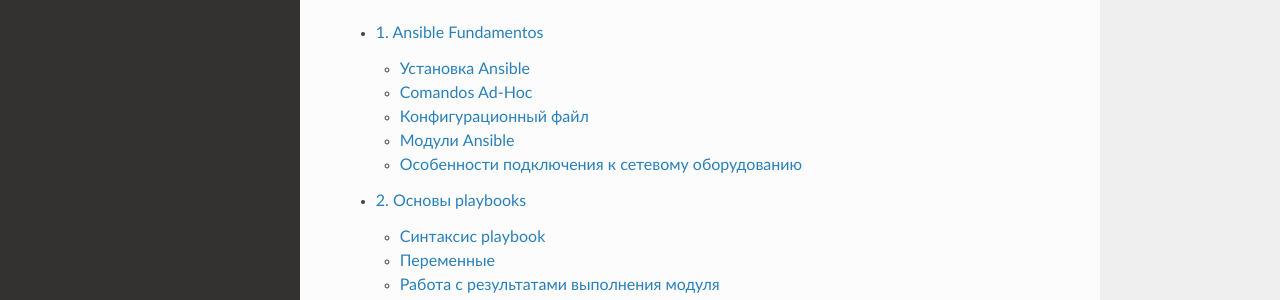
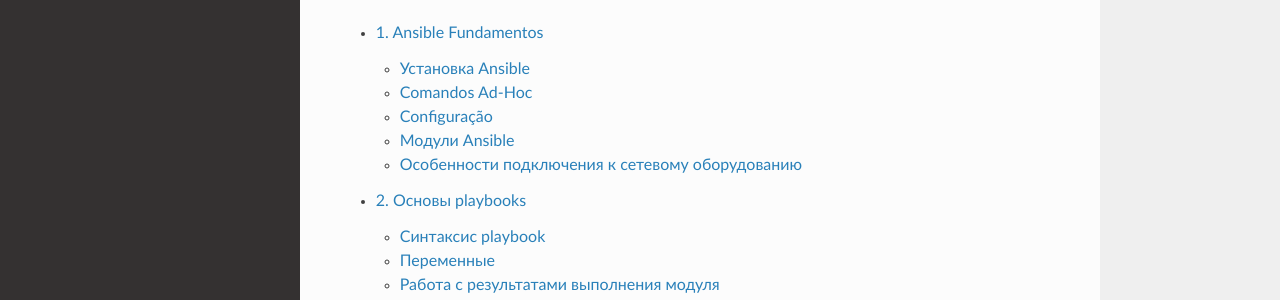
Before and after one commit to tporfirio/ansible-for-network-automation, a Sphinx documentation site: the page built from docs/source/index.rst, in a window 1280 px wide and 1225 px high. Shown: the part 451-751 px from the top of the window. Built offline with Sphinx 7.4.7 and the Read the Docs theme 2.0.0, drawn with Linux system fonts in a browser that asks for light colours; pages that are not in the unit, such as notebooks, are missing from menus.

Commit message:
Update Configuração.rst

```diff
--- a/docs/source/book/01_basics/Configuração.rst
+++ b/docs/source/book/01_basics/Configuração.rst
@@ -1,4 +1,4 @@
-Конфигурационный файл
+Configuração
 ---------------------
 
 Настройки Ansible можно менять в конфигурационном файле.
```
